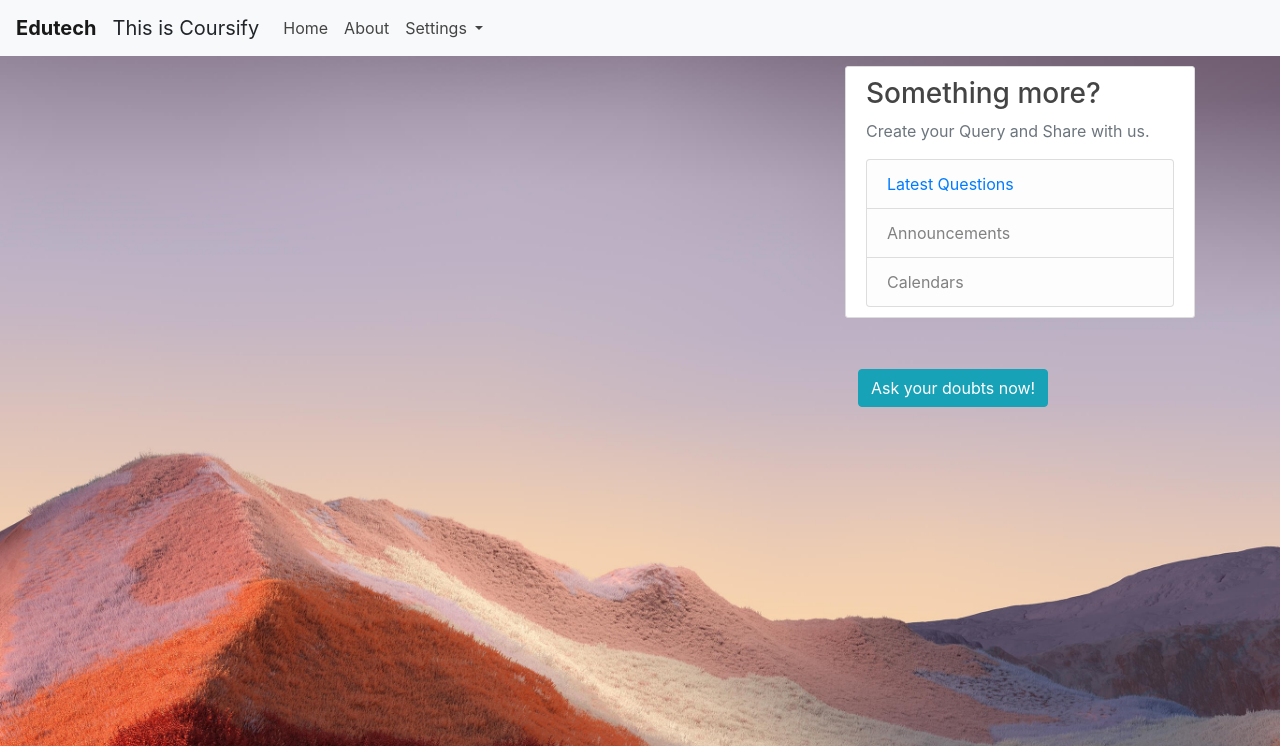
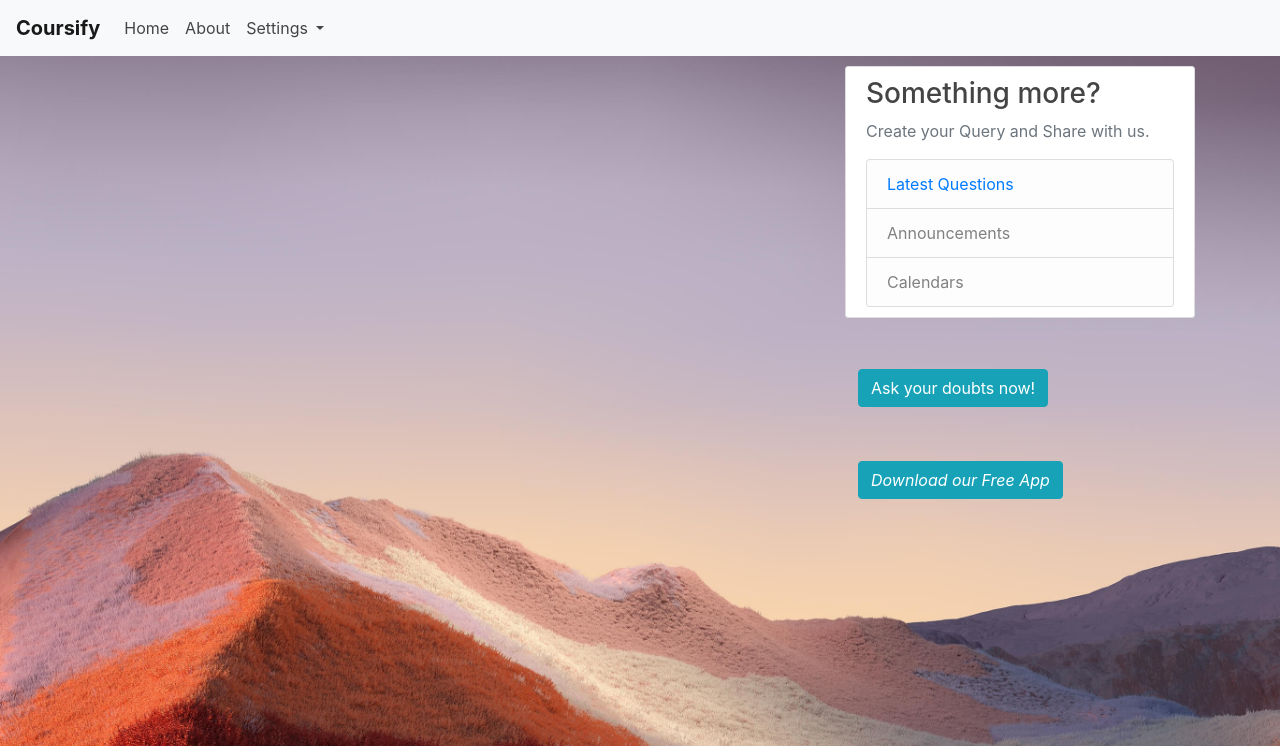
Before and after one commit to Chandlerrrr/Edutech, a Django app: page / in a window 1280 px wide. Shown: the top 746 px of the page. Run offline with Django 3.2, Linux system fonts and the light colour scheme; data that the repository does not hold is empty; some libraries are stand-ins or nearby versions.

Commit message:
added playstore link

```diff
--- a/Intern/templates/base.html
+++ b/Intern/templates/base.html
@@ -11,13 +11,12 @@
     </style>
     <link rel="stylesheet" href="https://stackpath.bootstrapcdn.com/bootstrap/4.3.1/css/bootstrap.min.css" integrity="sha384-ggOyR0iXCbMQv3Xipma34MD+dH/1fQ784/j6cY/iJTQUOhcWr7x9JvoRxT2MZw1T" crossorigin="anonymous" media="all">
     <link rel="stylesheet" type="text/css" href="{% static 'intern/main.css' %}">
-    <title>Edutech</title>
+    <title>Coursify</title>
 </head>
 <body>
 <header class="site-header">
     <nav class="navbar navbar-expand-lg navbar-light bg-light">
-        <a class="navbar-brand" href="{%  url 'blog-home' %}"><b>Edutech</b></a>
-        <a class="navbar-brand" style="text-align:right">This is Coursify</a>
+        <a class="navbar-brand" href="{%  url 'blog-home' %}"><b>Coursify</b></a>
         <button class="navbar-toggler" type="button" data-toggle="collapse" data-target="#navbarSupportedContent" aria-controls="navbarSupportedContent" aria-expanded="false" aria-label="Toggle navigation">
             <span class="navbar-toggler-icon"></span>
         </button>
@@ -78,6 +77,10 @@
              <div class="form-group">
                 <button class="btn btn-outline"  type="submit" ><a class="btn btn-info" role="button" href="{% url 'post-create' %}">Ask your doubts now!</a></button>
              </div>
+            <br>
+            <div class="form-group">
+                <button class="btn btn-outline"  type="submit" ><i class="fa fa-play" aria-hidden="true"><a  class="btn btn-info" role="button" href="https://play.google.com/store/apps/details?id=org.coursera.android" target="_blank" rel="external" >Download our Free App</a></i></button>
+             </div>
         </div>
       </div>
     </main>
```
Also changed, not shown: Intern/templates/intern/about.html (+4 -4 lines).
